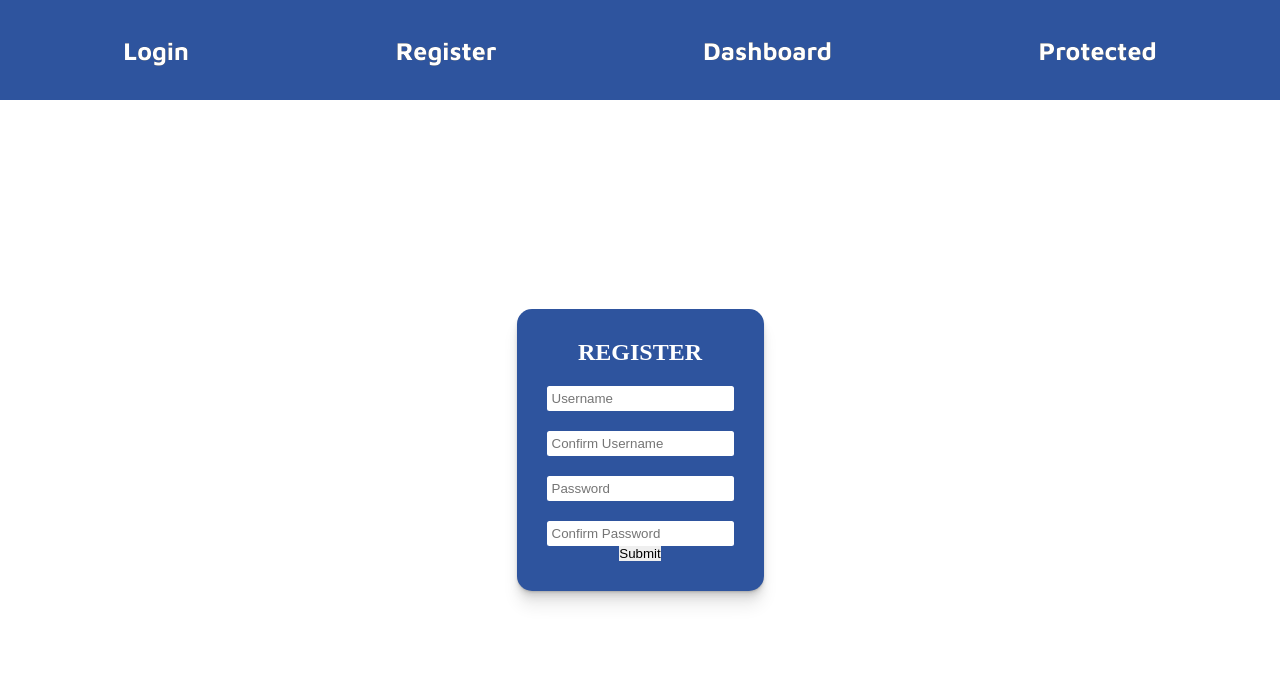
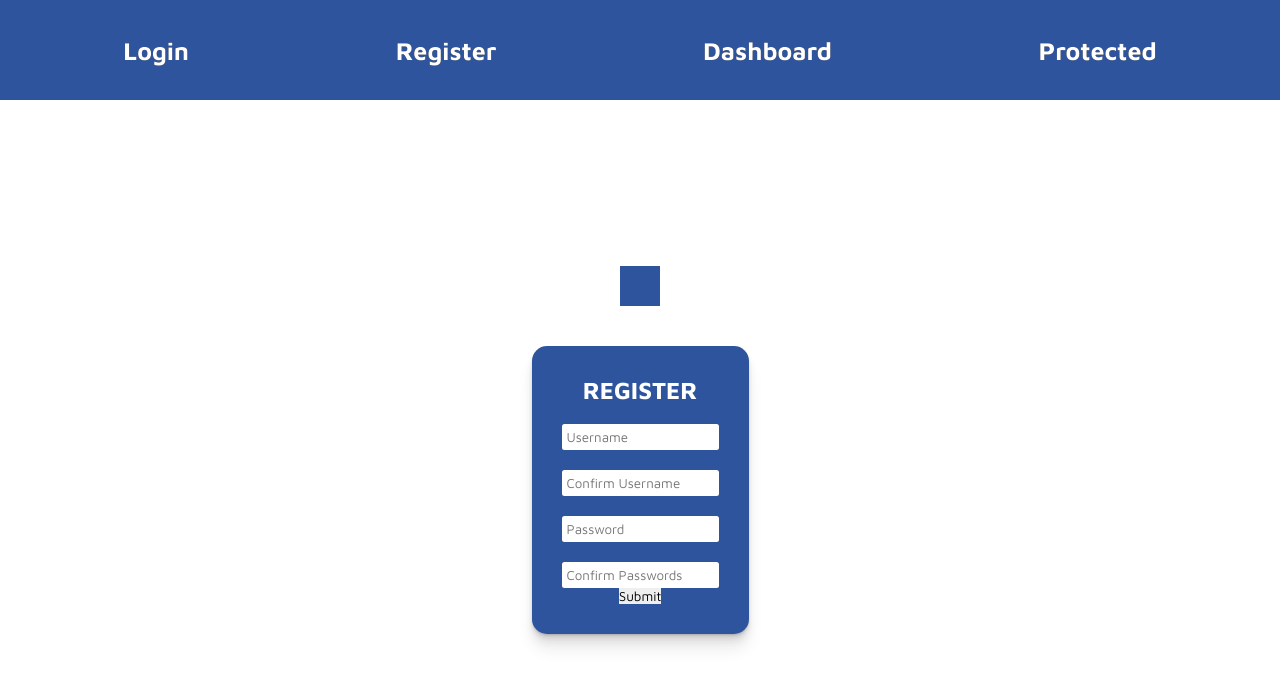
Before and after one commit to greglock1997/trainingPortalProject, a React (Vite) app: page /register in a window 1280 px wide. Shown: the top 686 px of the page. Built offline with nearby package versions, Linux system fonts and the light colour scheme.

Commit message:
Added messaging

```diff
--- a/src/components/AuthRequired.jsx
+++ b/src/components/AuthRequired.jsx
@@ -2,7 +2,7 @@ import React from "react"
 import { Outlet, Navigate } from "react-router-dom"
 
 export default function AuthRequired() {
-    const isLoggedIn = true;
+    const isLoggedIn = false;
     if (!isLoggedIn) {
         return <Navigate to="/login" />
     }
--- /dev/null
+++ b/src/components/Message.jsx
@@ -0,0 +1,9 @@
+import React from 'react'
+
+export default function Message(props) {
+    return (
+        <div className="message-container" >
+            <h3>{props.message}</h3>
+        </div>
+    )
+}
--- a/src/index.css
+++ b/src/index.css
@@ -2,6 +2,7 @@
     margin: 0;
     padding: 0;
     box-sizing: border-box;
+    font-family: 'Maven Pro', sans-serif;
 }
 
 .container {
@@ -72,6 +73,13 @@ header a:hover {
     border-radius: 2.5px;
 }
 
+.register-container {
+    display: flex;
+    flex-direction: column;
+    align-items: center;
+    justify-content: center;
+}
+
 .register-form-container {
     display: flex;
     flex-direction: column;
@@ -128,3 +136,10 @@ header a:hover {
     border-radius: 20px;
     cursor: pointer;
 }
+
+.message-container {
+    background-color: #2E549E;
+    color: #FFFFFF;
+    padding: 20px;
+    margin-bottom: 40px;
+}
--- a/src/pages/Login.jsx
+++ b/src/pages/Login.jsx
@@ -1,14 +1,47 @@
 import React from 'react'
+import { useState } from 'react'
 import '../assets/styles/login.css'
 
 export default function Login() {
+  // Set default state for username and password
+  const [username, setUsername] = useState('');
+  const [password, setPassword] = useState('');
+
+  // Hanlde username and password changes in input form
+  const handleUsernameChange = (event) => {
+    setUsername(event.target.value);
+  }
+
+  const handlePasswordChange = (event) => {
+    setPassword(event.target.value);
+  }
+
+  const handleSubmit = async (error) => {
+    if ((username == "Me") && (password == "MyPassword")) {
+      try {
+        const response = await fetch('/login', {
+          method: 'POST',
+          headers: {
+            'Content-Type': 'application/json'
+          },
+          body: JSON.stringify({username, password})
+        })
+      } catch (error) {
+        console.log('Error submitting form', error)
+      }
+    } else {
+      console.log('Invalid username and / or password')
+    }
+  }
+
   return (
     <div className="login-container">
       <div className="login-form-container">
         <h2>LOGIN</h2>
-        <form className="login-form" action="">
-          <input type="text" placeholder="Username"/>
-          <input type="text" placeholder="Password"/>
+        <form className="login-form" onSubmit={handleSubmit}>
+          <input type="text" value={username} onChange={handleUsernameChange} placeholder="Username"/>
+          <input type="password" value={password} onChange={handlePasswordChange} placeholder="Password"/>
+          <button type="submit">Submit</button>
         </form>
       </div>
     </div>
--- a/src/pages/Register.jsx
+++ b/src/pages/Register.jsx
@@ -1,36 +1,69 @@
 import React from 'react';
 import { useState } from 'react';
+import Message from '../components/Message.jsx'
 import '../assets/styles/login.css'
 
 export default function Register() {
-  const [formData, setFormData] = useState({
-    username: 'Jim ',
-    password: 'Password'
-  });
+  // Set default message
+  const [message, setMessage] = useState('');
 
-  const handleSubmit = async (error) => {
+  // Set default state for username and password
+  const [username, setUsername] = useState('');
+  const [confirmUsername, setConfirmUsername] = useState('');
+  const [password, setPassword] = useState('');
+  const [confirmPassword, setConfirmPassword] = useState('');
+
+  // Handle username and password changes in input form
+  const handleUsernameChange = (event) => {
+    setUsername(event.target.value);
+  }
+
+  const handleConfirmUsernameChange = (event) => {
+    setConfirmUsername(event.target.value);
+  }
+
+  const handlePasswordChange = (event) => {
+    setPassword(event.target.value);
+  }
+
+  const handleConfirmPasswordChange = (event) => {
+    setConfirmPassword(event.target.value);
+  }
+
+  const handleSubmit = async (event) => {
+    event.preventDefault();
+
+    if ((username == confirmUsername) && (password == confirmPassword)) {
       try {
-      const response = await fetch('/api/submit-form', {
+        const response = await fetch('/register', {
           method: 'POST',
           headers: {
             'Content-Type': 'application/json'
           },
-        body: JSON.stringify("Hello")
+          body: JSON.stringify({username, password})
         })
       } catch (error) {
         console.log('Error submitting form', error)
+      }
+    } else if (username == confirmUsername) {
+      setMessage('Passwords do not match')
+    } else if (password == confirmPassword) {
+      setMessage('Usernames do not match')
+    } else {
+      setMessage('Usernames and passwords do not match')
     }
   }
 
   return (
     <div className="register-container">
+      <Message message={message}/>
       <div className="register-form-container">
       <h2>REGISTER</h2>
       <form className="register-form" onSubmit={handleSubmit}>
-          <input type="text" value={formData.name} placeholder="Username"/>
-          <input type="text" placeholder="Confirm Username"/>
-          <input type="text" placeholder="Password"/>
-          <input type="text" placeholder="Confirm Password"/>
+          <input type="text" value={username} onChange={handleUsernameChange} placeholder="Username"/>
+          <input type="text" value={confirmUsername} onChange={handleConfirmUsernameChange} placeholder="Confirm Username"/>
+          <input type="password" value={password} onChange={handlePasswordChange} placeholder="Password"/>
+          <input type="password" value={confirmPassword} onChange={handleConfirmPasswordChange} placeholder="Confirm Passwords"/>
           <button type="submit">Submit</button>
         </form>
       </div>
```
Also changed, not shown: database.js (added, +17 -0 lines), server.js (+5 -3 lines). Lines whose indentation alone changed are shown as unchanged.
